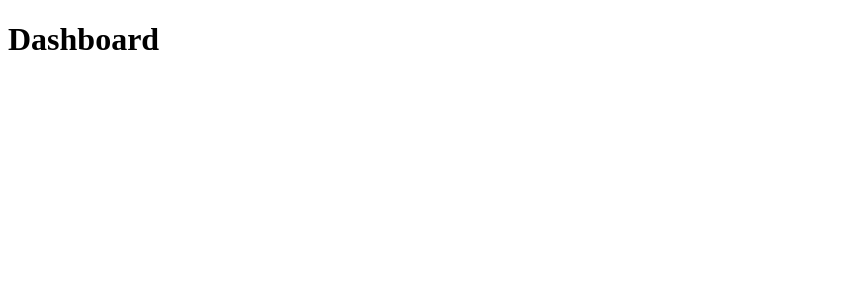
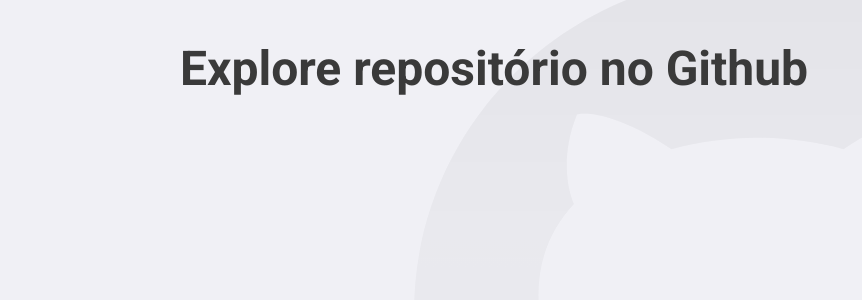
Before and after one commit to joaovertelo/rocketseat, a React (Create React App) app in the folder conceitos/primeiro-projeto-react/: page / in a window 1280 px wide. Shown: the top 300 px of the page, without its empty margins (0-862 px from the left). Built offline with nearby package versions, Linux system fonts and the light colour scheme.

Commit message:
adicionando estilos na aplicação

```diff
--- a/conceitos/primeiro-projeto-react/package.json
+++ b/conceitos/primeiro-projeto-react/package.json
@@ -14,6 +14,7 @@
     "react-dom": "^16.13.1",
     "react-router-dom": "^5.2.0",
     "react-scripts": "3.4.1",
+    "styled-components": "^5.1.1",
     "typescript": "~3.7.2"
   },
   "scripts": {
@@ -38,6 +39,7 @@
     ]
   },
   "devDependencies": {
-    "@types/react-router-dom": "^5.1.5"
+    "@types/react-router-dom": "^5.1.5",
+    "@types/styled-components": "^5.1.1"
   }
 }
--- a/conceitos/primeiro-projeto-react/public/index.html
+++ b/conceitos/primeiro-projeto-react/public/index.html
@@ -4,6 +4,7 @@
     <meta charset="utf-8" />
     <meta name="viewport" content="width=device-width, initial-scale=1" />
     <meta name="theme-color" content="#3A3A3A" />
+    <link href="https://fonts.googleapis.com/css2?family=Roboto:wght@400;700&display=swap" rel="stylesheet">
     <title>Github Explorer</title>
   </head>
   <body>
--- a/conceitos/primeiro-projeto-react/src/App.tsx
+++ b/conceitos/primeiro-projeto-react/src/App.tsx
@@ -1,12 +1,16 @@
 import React from 'react';
 import { BrowserRouter } from 'react-router-dom';
 
+import GlobalStyle from './styles/global';
 import Routes from './routes'
 
 const App: React.FC = () => (
-  <BrowserRouter>
-    <Routes />
-  </BrowserRouter>
+  <>
+    <BrowserRouter>
+      <Routes />
+    </BrowserRouter>
+    <GlobalStyle/>
+  </>
 );
 
 export default App;
--- a/conceitos/primeiro-projeto-react/src/pages/Dashboard/index.tsx
+++ b/conceitos/primeiro-projeto-react/src/pages/Dashboard/index.tsx
@@ -1,7 +1,8 @@
 import React from 'react'
+import { Title } from './styles'
 
 const Dashboard: React.FC = () => {
-    return <h1> Dashboard </h1>
+    return <Title> Explore repositório no Github </Title>
 }
 
 export default Dashboard;
--- /dev/null
+++ b/conceitos/primeiro-projeto-react/src/pages/Dashboard/styles.ts
@@ -0,0 +1,6 @@
+import styled from 'styled-components'
+
+export const Title = styled.h1`
+    font-size: 48px;
+    color: #3A3A3A
+`;
--- /dev/null
+++ b/conceitos/primeiro-projeto-react/src/styles/global.ts
@@ -0,0 +1,31 @@
+import { createGlobalStyle} from 'styled-components'
+import backgroundImage from '../assets/background.svg'
+
+export default createGlobalStyle`
+    * {
+        margin: 0;
+        padding: 0;
+        outline: 0;
+        box-sizing: border-box;
+    }
+
+    body {
+        background: #F0F0F5 url(${backgroundImage}) no-repeat 70% top;
+        -webkit-font-smoothing: antialiased;
+    }
+
+    body, input, button {
+        font: 15px Roboto, sans-serif;
+
+    }
+
+    #root {
+        max-width: 960px;
+        margin: 0 auto;
+        padding: 40px 20px;
+    }
+
+    button{
+        cursor: pointer;
+    }
+`;
```
Also changed, not shown: conceitos/primeiro-projeto-react/src/assets/background.svg (added), 1 other file (tests, documents, lock files or other folders).
